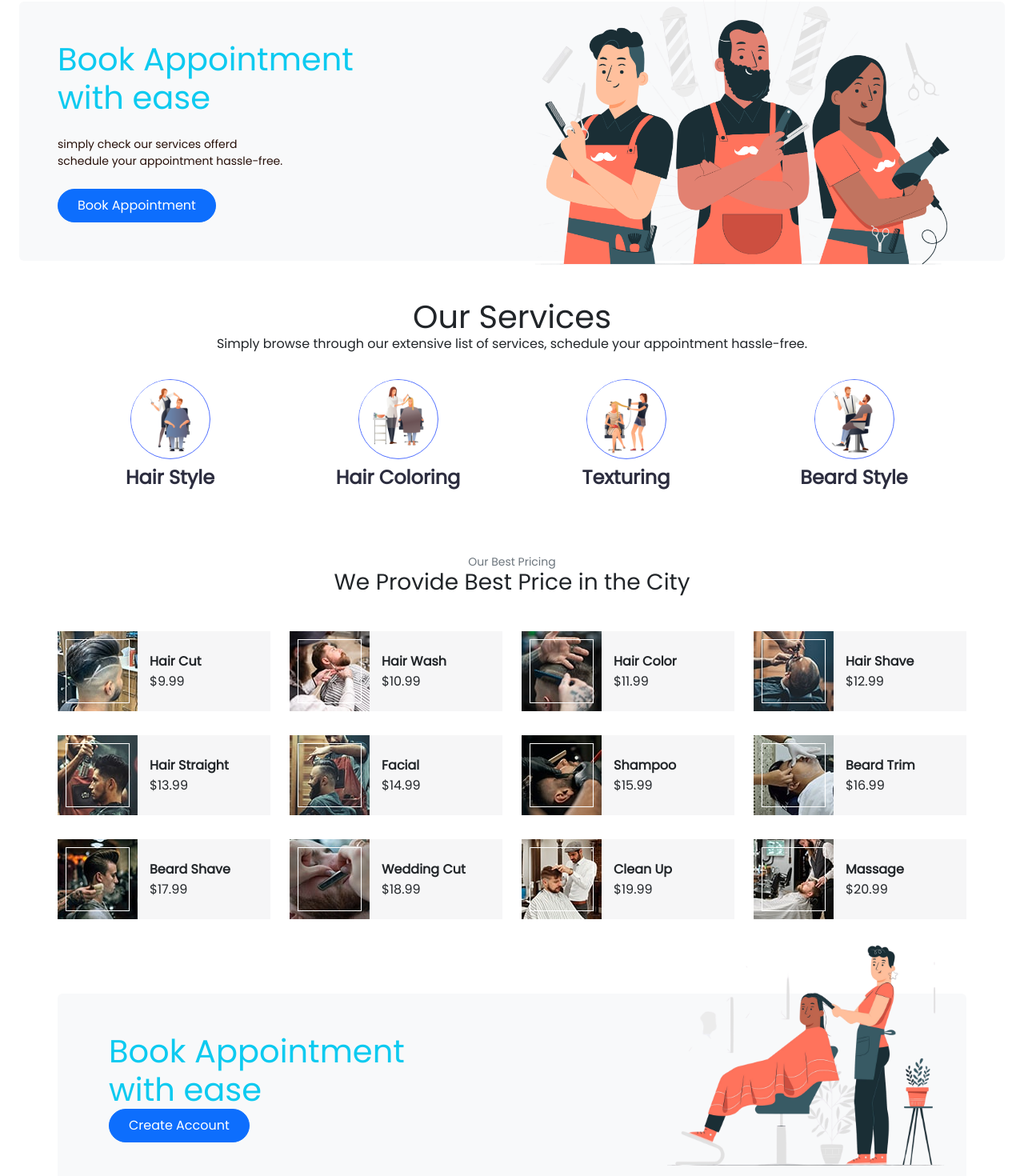
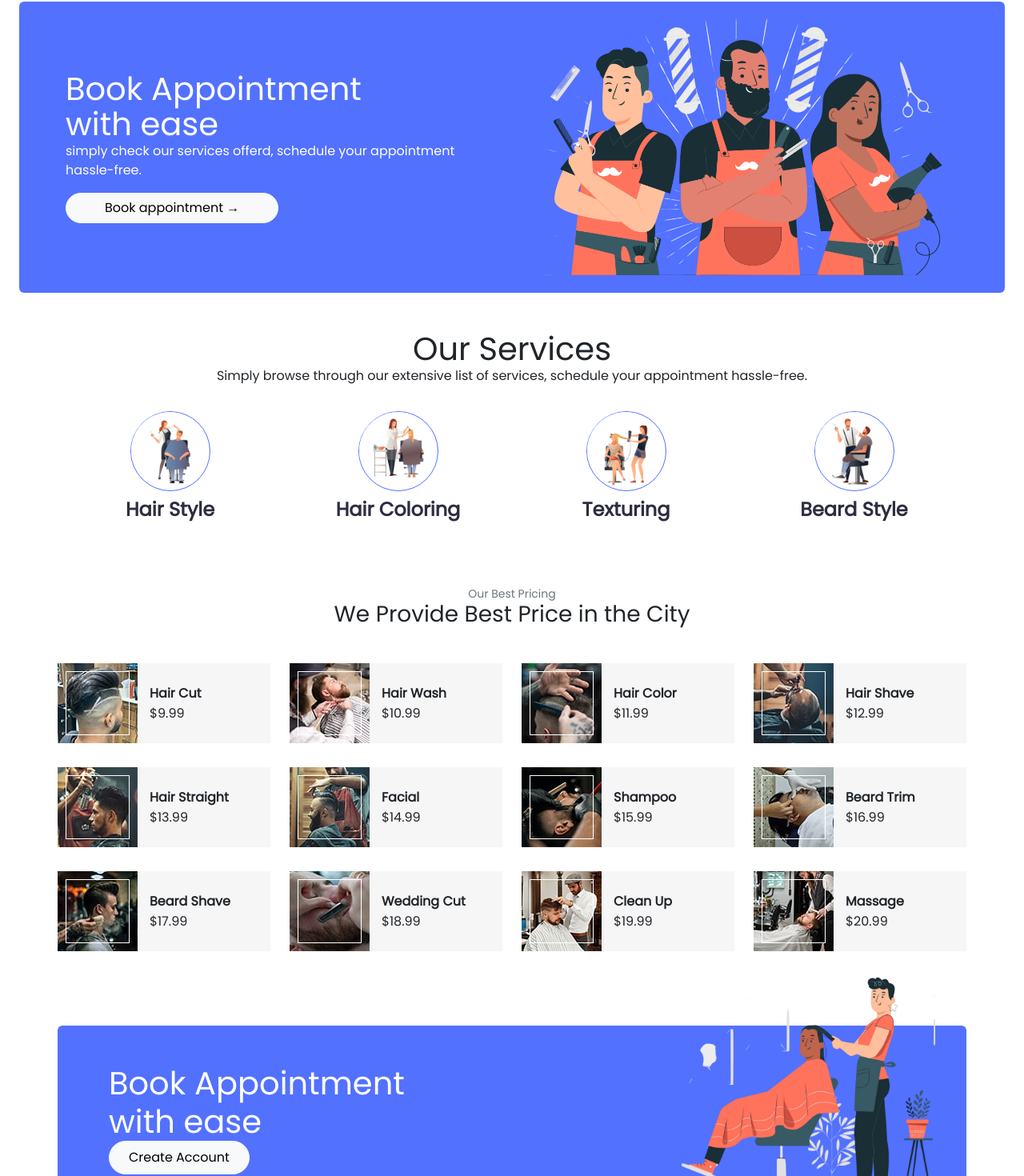
Before and after one commit to tharindu009/SalonEase, a React (Vite) app in the folder frontend/: page / in a window 1280 px wide. Shown: the part 119-1589 px from the top of the page at 80% size. Built offline with nearby package versions, Linux system fonts and the light colour scheme.

Commit message:
my appointments

```diff
--- a/frontend/src/components/Banner.jsx
+++ b/frontend/src/components/Banner.jsx
@@ -7,21 +7,24 @@ const Banner = () => {
     const navigate = useNavigate()
 
     return (
-        <div className='d-flex bg-light rounded px-3 px-sm-4 px-md-5 px-lg-3 my-5 mx-md-5'>
+        <div className=' d-flex header-section rounded px-3 px-sm-4 px-md-5 px-lg-3 my-5 mx-md-5'>
+
+            {/*------- Right Side --------- */}
+            <div className='d-none d-md-block col-md-6 banner order-md-2'>
+            <img className='w-100 position-absolute bottom-0 banner-img' src={bannerImg} alt="" />
+            </div>
             {/*------- Left Side --------- */}
-            <div className='flex-fill py-4 py-md-5 py-lg-6 py-xl-8 ps-lg-5'>
-            <h1 className='display-6 text-info font-weight-semibold'>
+            <div className='flex-fill col-md-6 py-4 py-md-5 py-lg-6 py-xl-8 ps-lg-5 order-md-1'>
+            <h1 className='display-6 font-weight-semibold'>
                     Book Appointment <br/> with ease
                 </h1>
-                <button onClick={() => { navigate('/login'); scrollTo(0, 0) }} className="btn btn-primary text-white px-4 py-2 rounded-pill font-weight-light pointer" href="#services">Create Account</button>
+                <button onClick={() => { navigate('/login'); scrollTo(0, 0) }} className="btn btn-light px-4 py-2 rounded-pill font-weight-light" href="#services">Create Account</button>
 
             </div>
-            {/*------- Right Side --------- */}
-            <div className='d-none d-md-block col-md-6 banner'>
-            <img className='w-100 position-absolute bottom-0 banner-img' src={bannerImg} alt="" />
-            </div>
+
         </div>
-    )
+
+    );
 }
 
 export default Banner
--- a/frontend/src/components/BestPricing.jsx
+++ b/frontend/src/components/BestPricing.jsx
@@ -15,7 +15,6 @@ const {prices} = useContext(AppContext)
             <h3 className='font-weight-medium'>We Provide Best Price in the City</h3>
             <div className="container price">
                 <div className='row'>
-
                     {prices.slice(0, 12).map((item, index) => (
                         <div onClick={() => { navigate(`/appointments/${item._id}`); scrollTo(0, 0) }} key={index} className="col-lg-3 col-md-4 col-sm-6 pointer">
                             <div className="price-item">
@@ -29,11 +28,7 @@ const {prices} = useContext(AppContext)
                             </div>
                         </div>
                     ))}
-
                 </div>
-
-
-
             </div>
         </div>
     )
--- a/frontend/src/components/Header.jsx
+++ b/frontend/src/components/Header.jsx
@@ -3,24 +3,40 @@ import header_image from '../assets/images/header_image.png'
 
 const Header = () => {
     return (
-        <div className='d-flex flex-column flex-md-row flex-wrap bg-light rounded p-3 p-md-4 p-lg-5'>
-            <div className='col-md-6 d-flex flex-column align-items-start justify-content-center gap-4 py-6 mx-auto'>
-                <h1 className='display-6 text-info font-weight-semibold'>
-                    Book Appointment <br/> with ease
-                </h1>
-                <div className='d-flex flex-column flex-md-row align-items-center gap-3 text-primary small fw-light'>
-                    <p>
-                        simply check our services offerd<br className='d-none d-sm-block' /> schedule your appointment hassle-free.
-                    </p>
-                </div>
-                <a className="btn btn-primary text-white px-4 py-2 rounded-pill font-weight-light pointer" href="#services">Book Appointment</a>
-            </div>
-            {/*--------------*/}
-            <div className='d-flex flex-column justify-content-center col-md-6 position-relative'>
-                <img className='w-100 position-absolute h-auto rounded d-none d-md-block' src={header_image} alt="" />
-            </div>
+        // <div className='d-flex flex-column flex-md-row flex-wrap bg-light rounded p-3 p-md-4 p-lg-5'>
+        //     <div className='col-md-6 d-flex flex-column align-items-start justify-content-center gap-4 py-6 mx-auto'>
+        //         <h1 className='display-6 text-info font-weight-semibold'>
+        //             Book Appointment <br/> with ease
+        //         </h1>
+        //         <div className='d-flex flex-column flex-md-row align-items-center gap-3 text-primary small fw-light'>
+        //             <p>
+        //                 simply check our services offerd<br className='d-none d-sm-block' /> schedule your appointment hassle-free.
+        //             </p>
+        //         </div>
+        //         <a className="btn btn-primary text-white px-4 py-2 rounded-pill font-weight-light pointer" href="#services">Book Appointment</a>
+        //     </div>
+        //     {/*--------------*/}
+        //     <div className='d-flex flex-column justify-content-center col-md-6 position-relative'>
+        //         <img className='w-100 position-absolute h-auto rounded d-none d-md-block' src={header_image} alt="" />
+        //     </div>
 
+        // </div>
+
+        <div className="header-section rounded">
+      <div className="container">
+        <div className="row align-items-center">
+        <div className="col-md-6 d-flex justify-content-center justify-content-md-end order-md-2">
+            <img src={header_image} alt="Baber Group" className="img-fluid" />
+          </div>
+          <div className="col-md-6 text-white text-center text-md-start order-md-1 py-3">
+            <h1>Book Appointment</h1>
+            <h1>with ease</h1>
+            <p>simply check our services offerd, schedule your appointment hassle-free.</p>
+            <a href="#services" className="btn btn-light mt-3 rounded-pill px-5">Book appointment →</a>
+          </div>
         </div>
+      </div>
+    </div>
 
     )
 }
--- a/frontend/src/pages/Contact.jsx
+++ b/frontend/src/pages/Contact.jsx
@@ -13,12 +13,12 @@ const Contact = () => {
                         <img src={contactus} alt="" />
                     </div>
                     <div className='col-md-8 col-sm-12 row g-3 d-flex justify-content-center'>
-                        <p class="font-weight-semibold h5 text-muted">OUR OFFICE</p>
-                        <p class="text-muted">54709 Main Street <br /> Suite 350, Saskatoon, SK</p>
-                        <p class="text-muted">Tel: (123) 456-7890 <br /> Email: info@salonease.com</p>
+                        <p className="font-weight-semibold h5 text-muted">OUR OFFICE</p>
+                        <p className="text-muted">54709 Main Street <br /> Suite 350, Saskatoon, SK</p>
+                        <p className="text-muted">Tel: (123) 456-7890 <br /> Email: info@salonease.com</p>
 
-                        <p class="text-muted">Learn more about our team and job openings.</p>
-                        <button class="btn btn-outline-dark px-4 py-2">Contat Us</button>
+                        <p className="text-muted">Learn more about our team and job openings.</p>
+                        <button className="btn btn-outline-dark px-4 py-2">Contat Us</button>
                     </div>
                 </div>
             </div>
--- a/frontend/src/pages/MyAppointment.jsx
+++ b/frontend/src/pages/MyAppointment.jsx
@@ -3,6 +3,10 @@ import React from 'react'
 const MyAppointment = () => {
     return (
         <div>
+            <p>My Appointments</p>
+            <div>
+                {/* [TO-DO get Appointments from DB] */}
+            </div>
         </div>
     )
 }
--- a/frontend/src/pages/Profile.jsx
+++ b/frontend/src/pages/Profile.jsx
@@ -3,6 +3,7 @@ import React from 'react'
 const Profile = () => {
     return (
         <div>
+            {/* [To-DO My profile] */}
         </div>
     )
 }
--- a/frontend/src/styles/styles.css
+++ b/frontend/src/styles/styles.css
@@ -111,6 +111,12 @@
 
 
 /*------Header--------*/
+.header-section {
+    background-color: #5271FF; /* Purple background color */
+    /* padding: 80px 0; */
+    color: white;
+  }
+
 
 .header-image-left{
     padding-top: 10vw;
```
